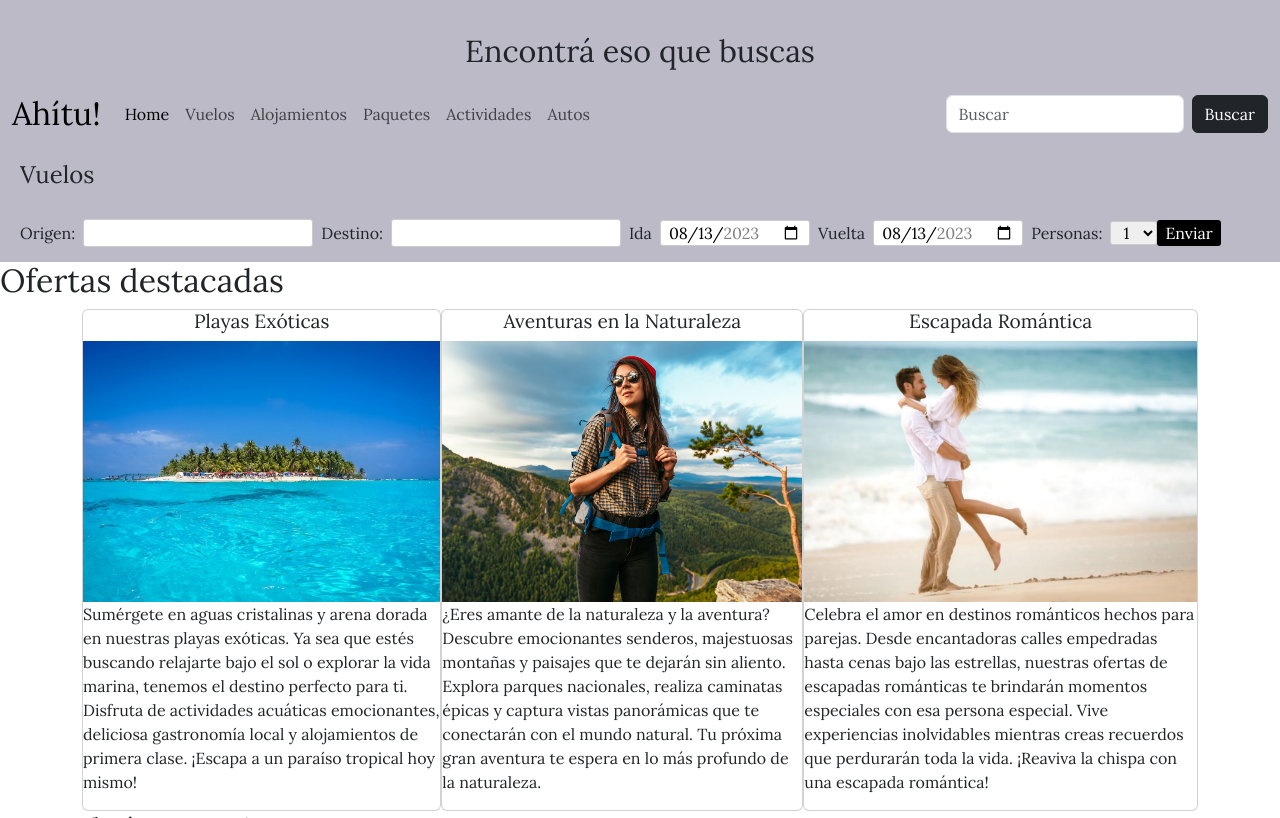
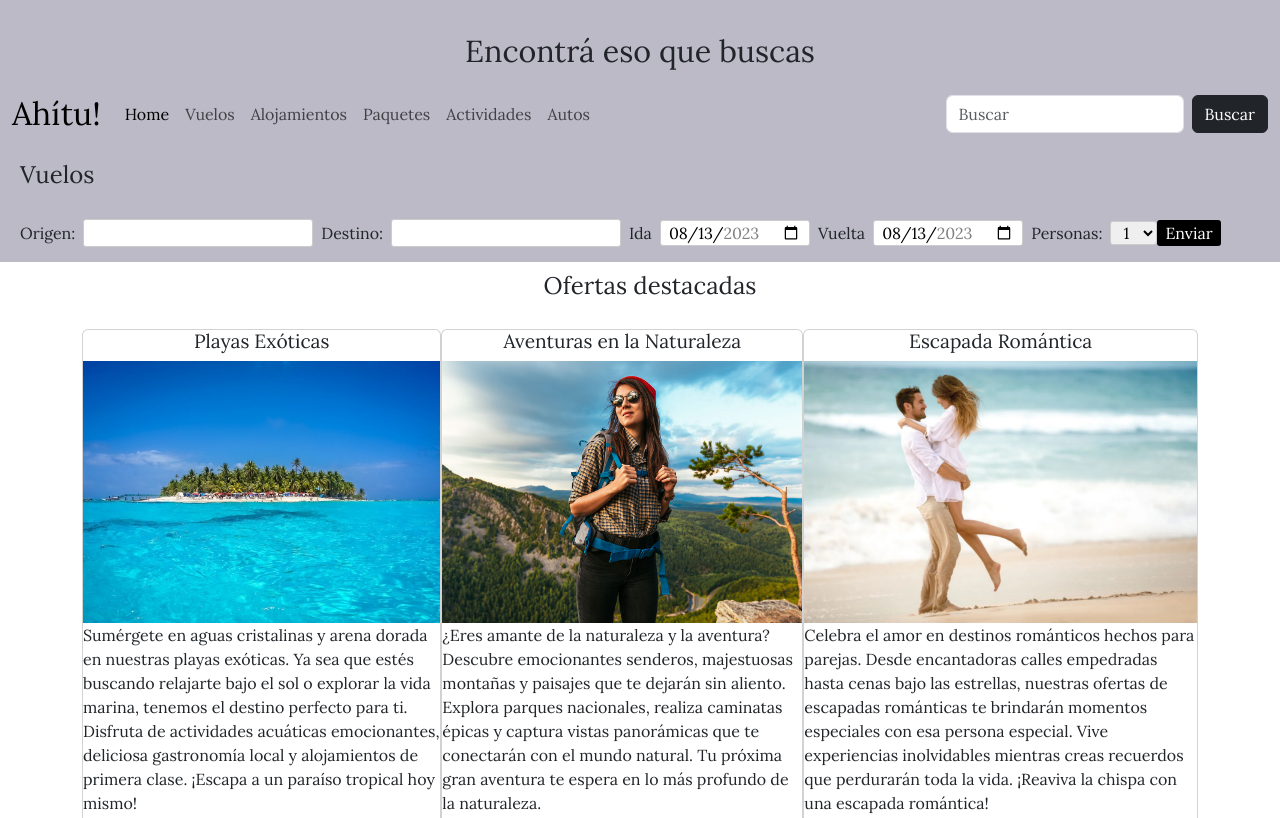
Before and after one commit to belenmmoreno/mi-primer-repo, a website: page index.html in a window 1280 px wide. Shown: the top 818 px of the page. Drawn offline with nearby package versions, Linux system fonts and the light colour scheme.

Commit message:
[animate] merge main]

```diff
--- a/css/style.css
+++ b/css/style.css
@@ -61,7 +61,7 @@
 }
 
 /* Main */
-.card-title{
+.h2__subtitulo{
     font-size: 1.5em;
     text-align: center;
     padding-left: 20px;
```
